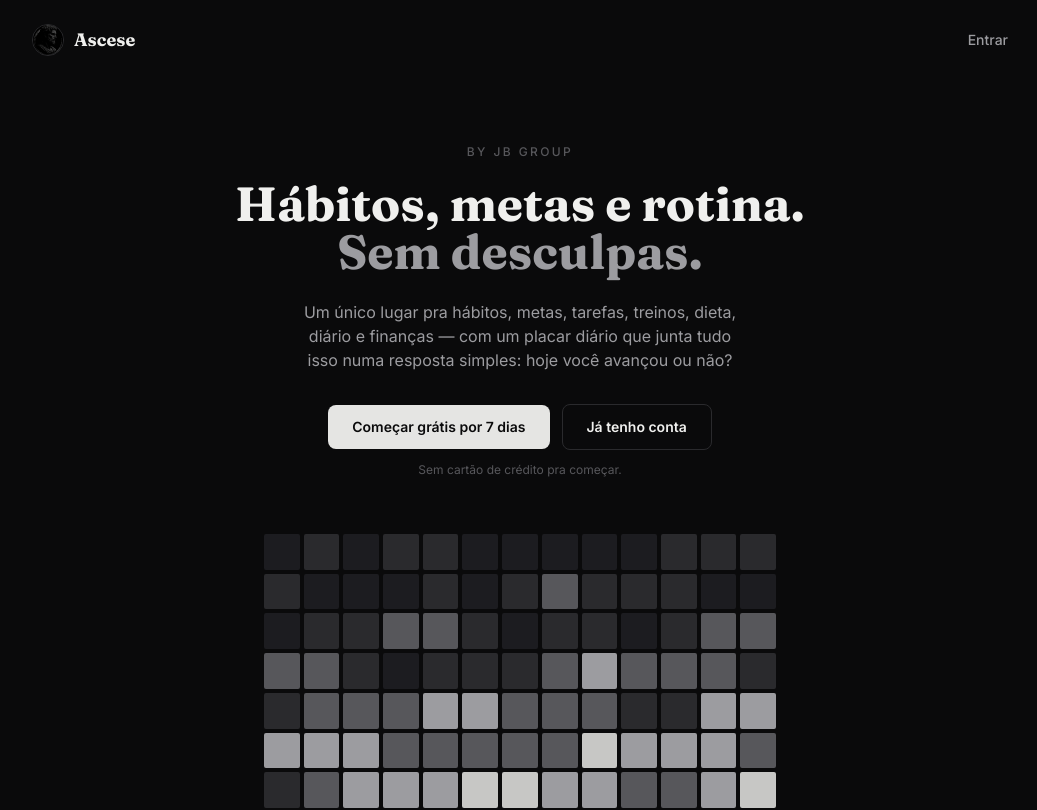
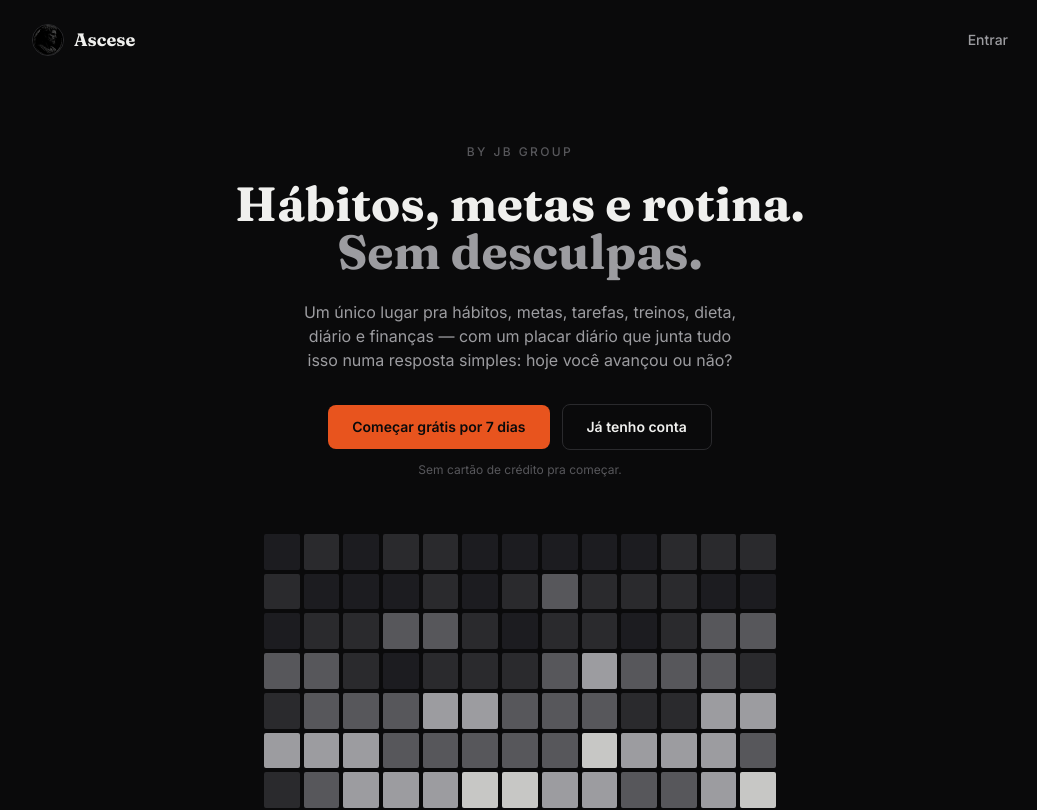
Before and after one commit to joedubazilio2018-hub/Project-X, a Next.js app: page / in a window 1280 px wide. Shown: the top 810 px of the page, without its empty margins (120-1157 px from the left). Built offline with nearby package versions, Linux system fonts and the light colour scheme.

Commit message:
Update tailwind.config.ts

```diff
--- a/tailwind.config.ts
+++ b/tailwind.config.ts
@@ -19,15 +19,16 @@ const config: Config = {
           faint: "#57575B",
         },
         accent: {
-          DEFAULT: "#E5E5E3",
-          dim: "#242426",
+          DEFAULT: "#E8541E",
+          dim: "#3A2216",
         },
         warn: {
-          DEFAULT: "#B0B0AD",
-          dim: "#242422",
+          DEFAULT: "#D9455F",
+          dim: "#3A1620",
         },
         gold: {
-          DEFAULT: "#C7C7C5",
+          DEFAULT: "#D9A448",
+          dim: "#3A2F14",
         },
       },
       fontFamily: {
```
